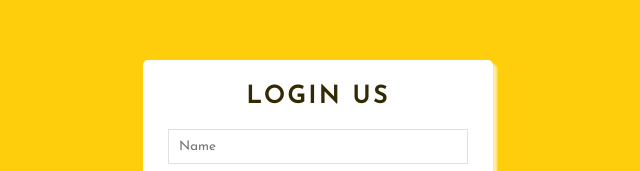
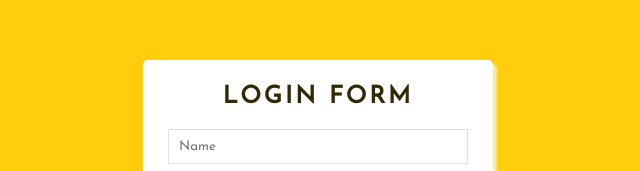
Before and after one commit to CodesbyUnnati/Javascript_login_form, a plain HTML site: page index.html in a window 1280 px wide. Shown: the part 132-303 px from the top of the page, without its empty margins (322-962 px from the left). Drawn offline with Linux system fonts and the light colour scheme.

Commit message:
Update index.html

```diff
--- a/index.html
+++ b/index.html
@@ -11,7 +11,7 @@
 
 <body>
     <div class="wrapper">
-        <h2>Login Us</h2>
+        <h2>Login Form</h2>
         <div id="error_message"></div>
 
         <form id="myform" onsubmit="return validation()">
```
